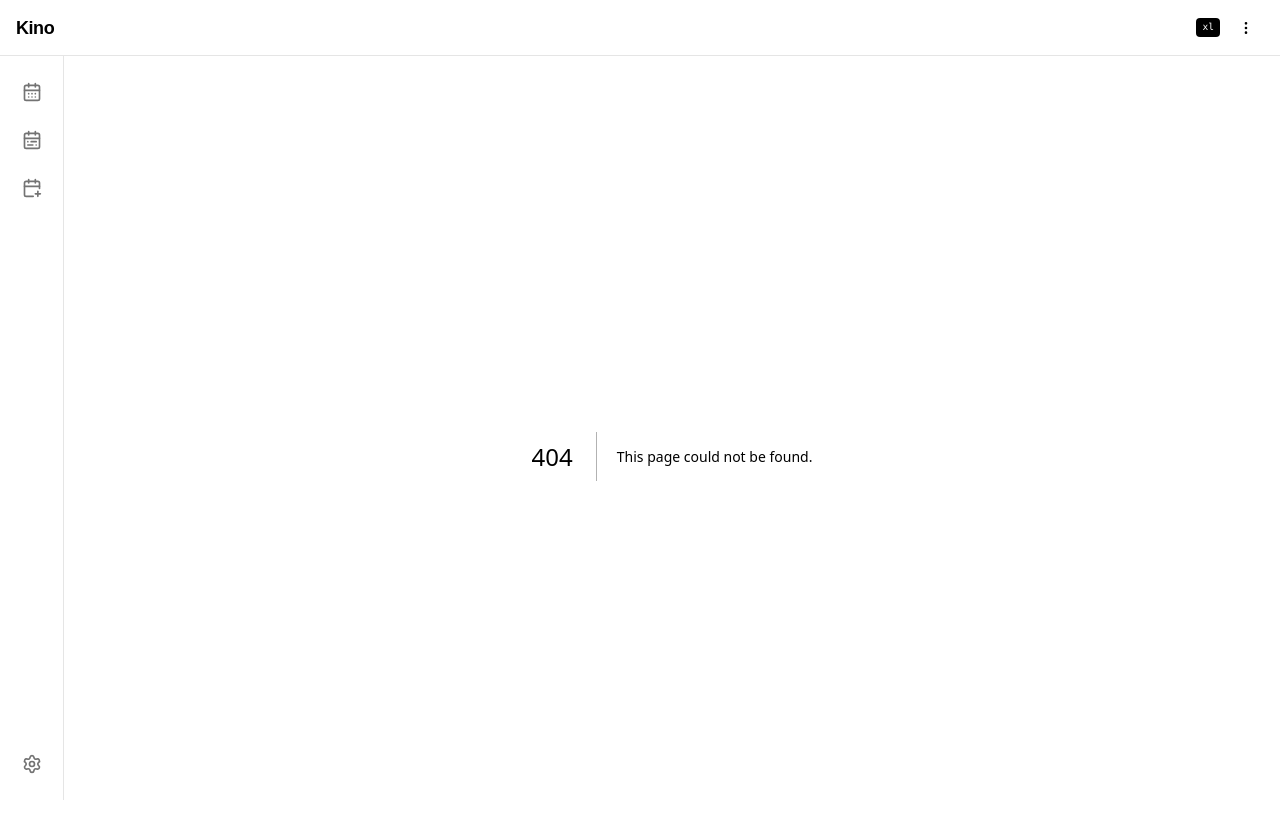
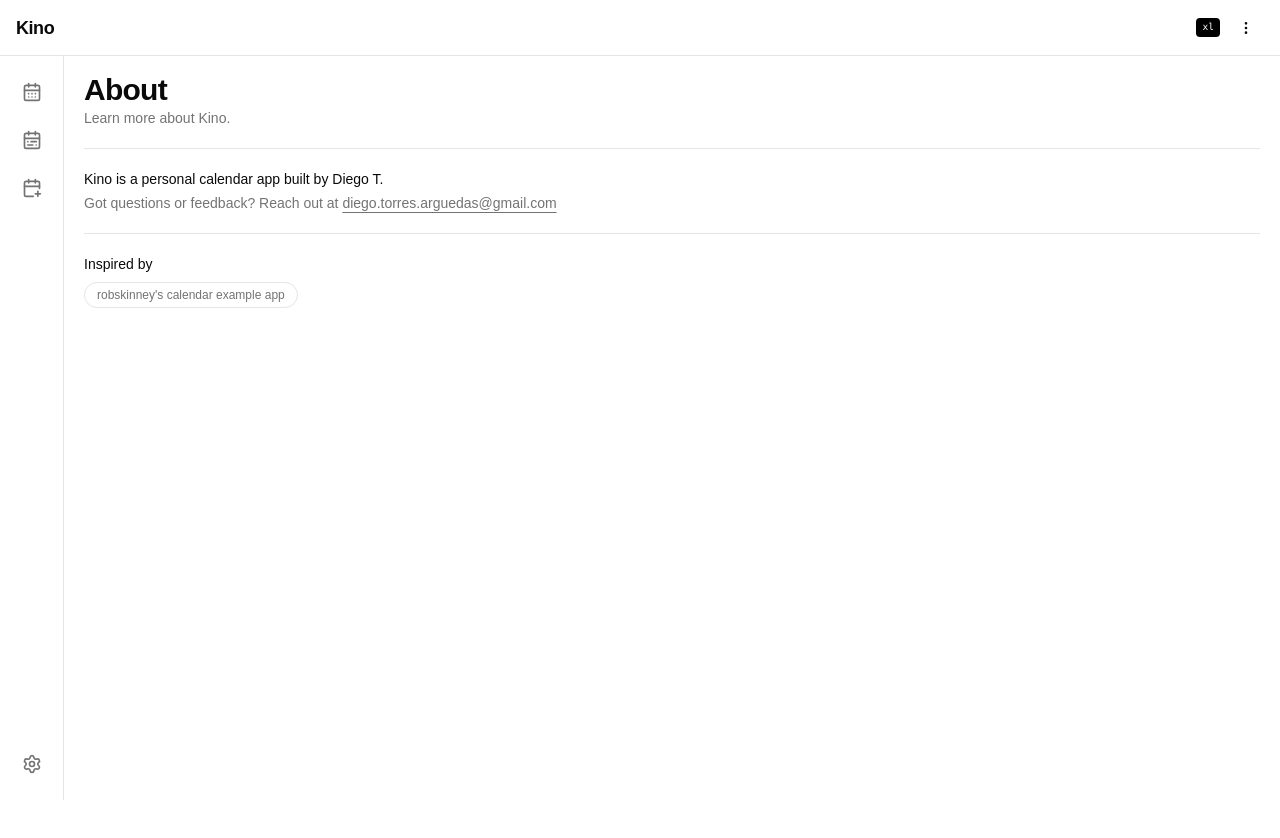
Before and after one commit to diegotrrs/kino, a Next.js app in the folder frontend/: page /about in a window 1280 px wide. Before the commit this address had no page. Shown: the top 838 px of the page. After the commit the page ends 800 px from the top, so only its background shows below. Built offline with nearby package versions, Linux system fonts and the light colour scheme.

Commit message:
Creating about page

```diff
--- /dev/null
+++ b/frontend/app/about/page.tsx
@@ -0,0 +1,55 @@
+import { Separator } from '@/components/ui/separator';
+import Link          from 'next/link';
+
+export default function AboutPage() {
+  return (
+    <div className='py-4'>
+      <div className='flex flex-col w-full items-center'>
+        <div className='w-full px-5 space-y-5'>
+          <div className='space-y-0'>
+            <h2 className='text-2xl font-semibold tracking-tight md:text-3xl'>
+              About
+            </h2>
+            <p className='text-xs md:text-sm font-medium text-muted-foreground'>
+              Learn more about Kino.
+            </p>
+          </div>
+
+          <Separator />
+
+          <div className='space-y-1'>
+            <p className='text-sm'>
+              Kino is a personal calendar app built by{' '}
+              <span className='font-medium'>Diego T.</span>
+            </p>
+            <p className='text-sm text-muted-foreground'>
+              Got questions or feedback? Reach out at{' '}
+              <a
+                href='mailto:diego.torres.arguedas@gmail.com'
+                className='underline underline-offset-4 hover:text-foreground'
+              >
+                diego.torres.arguedas@gmail.com
+              </a>
+            </p>
+          </div>
+
+          <Separator />
+
+          <div className='space-y-2'>
+            <h3 className='text-sm font-medium'>Inspired by</h3>
+            <div className='flex flex-wrap gap-2'>
+              <Link
+                href='https://www.shadcn.io/template/robskinney-shadcn-ui-fullcalendar-example'
+                target='_blank'
+                rel='noopener noreferrer'
+                className='inline-flex items-center rounded-full border px-3 py-1 text-xs text-muted-foreground transition-colors hover:bg-accent hover:text-accent-foreground'
+              >
+                robskinney&apos;s calendar example app
+              </Link>
+            </div>
+          </div>
+        </div>
+      </div>
+    </div>
+  );
+}
--- a/frontend/components/top-bar.tsx
+++ b/frontend/components/top-bar.tsx
@@ -50,6 +50,9 @@ export function TopBar() {
             <DropdownMenuItem asChild>
               <Link href='/settings'>Settings</Link>
             </DropdownMenuItem>
+            <DropdownMenuItem asChild>
+              <Link href='/about'>About</Link>
+            </DropdownMenuItem>
           </DropdownMenuContent>
         </DropdownMenu>
       </div>
```
